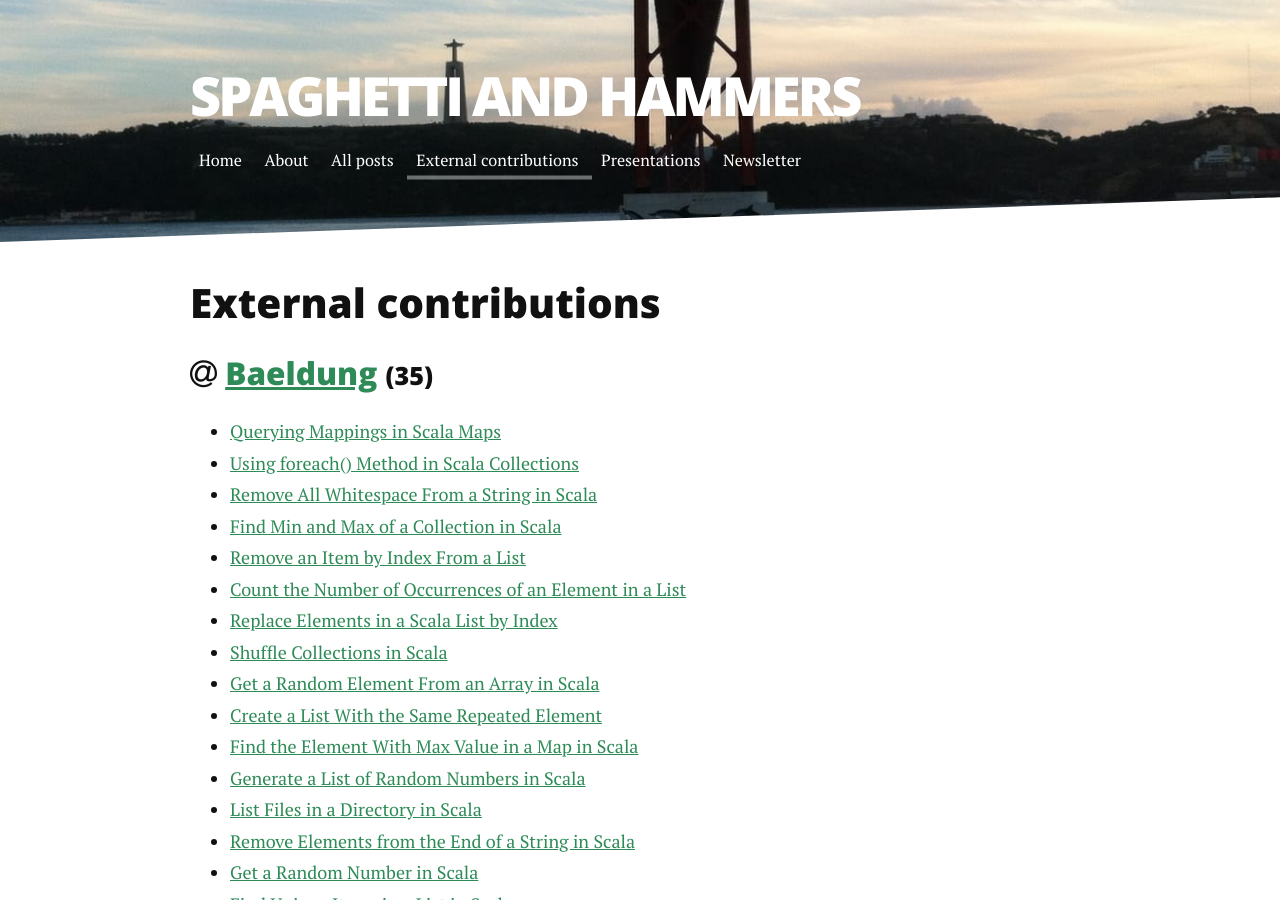
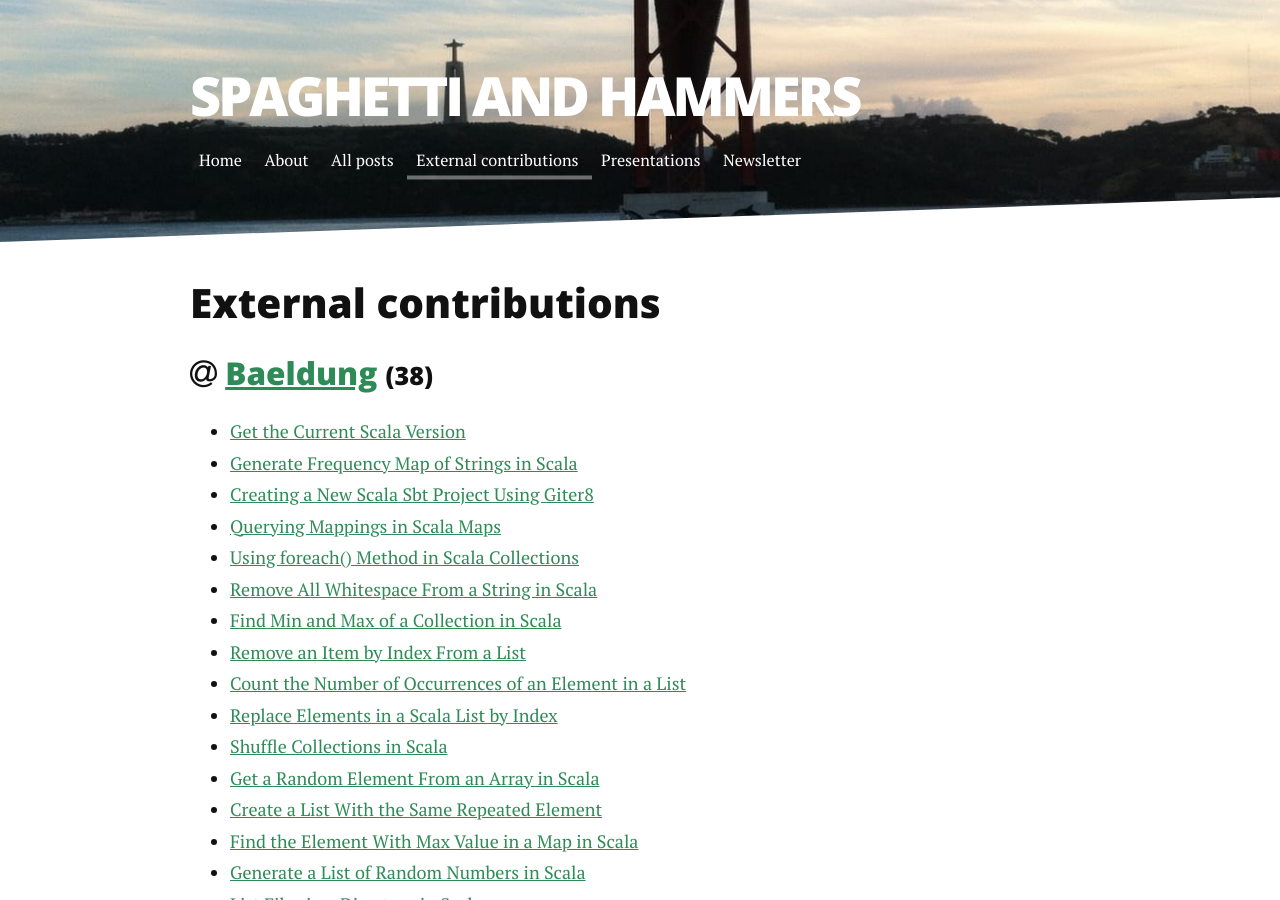
Before and after one commit to pedrorijo91/pedrorijo91.github.io, a Jekyll site: the page built from external.html, in a window 1280 px wide and 900 px high. Built offline with Jekyll 4.4.1, drawn with Linux system fonts in a browser that asks for light colours.

Commit message:
Add more baeldung posts

```diff
--- a/external.html
+++ b/external.html
@@ -10,6 +10,10 @@ title: External contributions
     <h3 id="baeldung"><i class="fa fa-at" aria-hidden="true"></i>  <a href="https://www.baeldung.com/scala/author/pedrorijo">Baeldung</a> <small class="js-badge"></small></h3>
 
     <ul>
+      <!-- <li><a href=""></a></li> -->
+      <li><a href="https://www.baeldung.com/scala/scala-current-version">Get the Current Scala Version</a></li>
+      <li><a href="https://www.baeldung.com/scala/strings-frequency-map">Generate Frequency Map of Strings in Scala</a></li>
+      <li><a href="https://www.baeldung.com/scala/sbt-giter8-make-new-project">Creating a New Scala Sbt Project Using Giter8</a></li>
       <li><a href="https://www.baeldung.com/scala/querying-maps">Querying Mappings in Scala Maps</a></li>
       <li><a href="https://www.baeldung.com/scala/foreach-collections">Using foreach() Method in Scala Collections</a></li>
       <li><a href="https://www.baeldung.com/scala/string-remove-blanks">Remove All Whitespace From a String in Scala</a></li>
```
